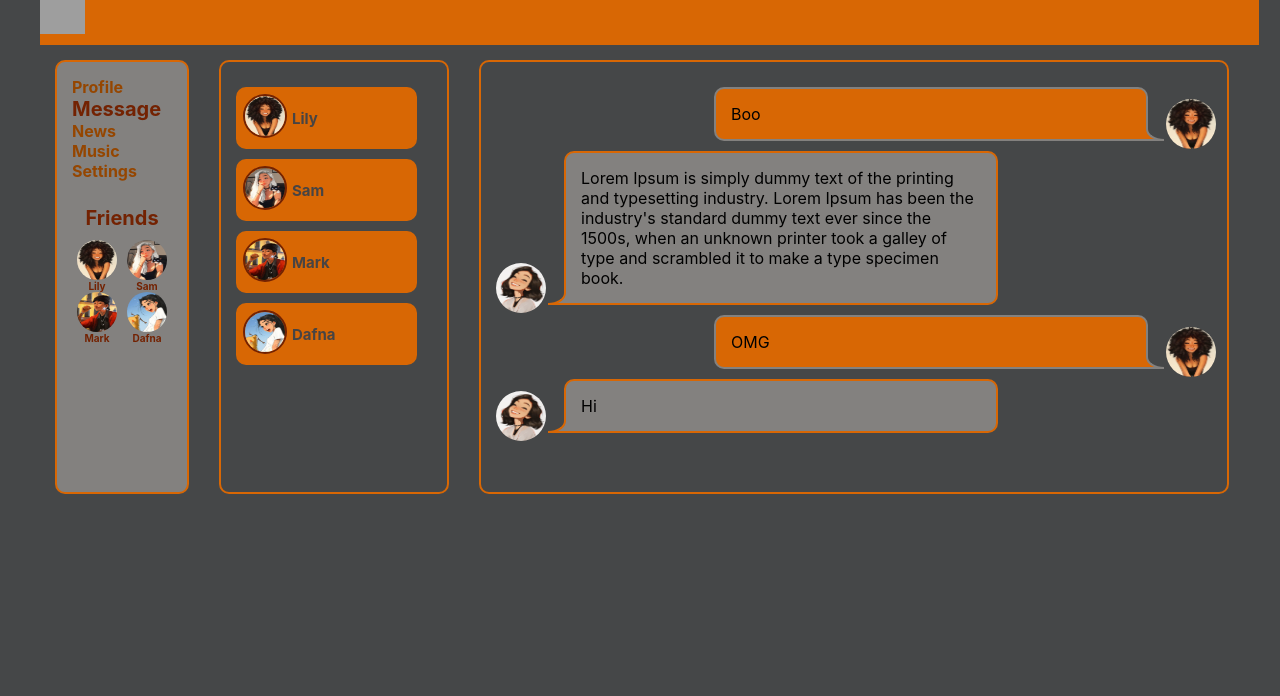
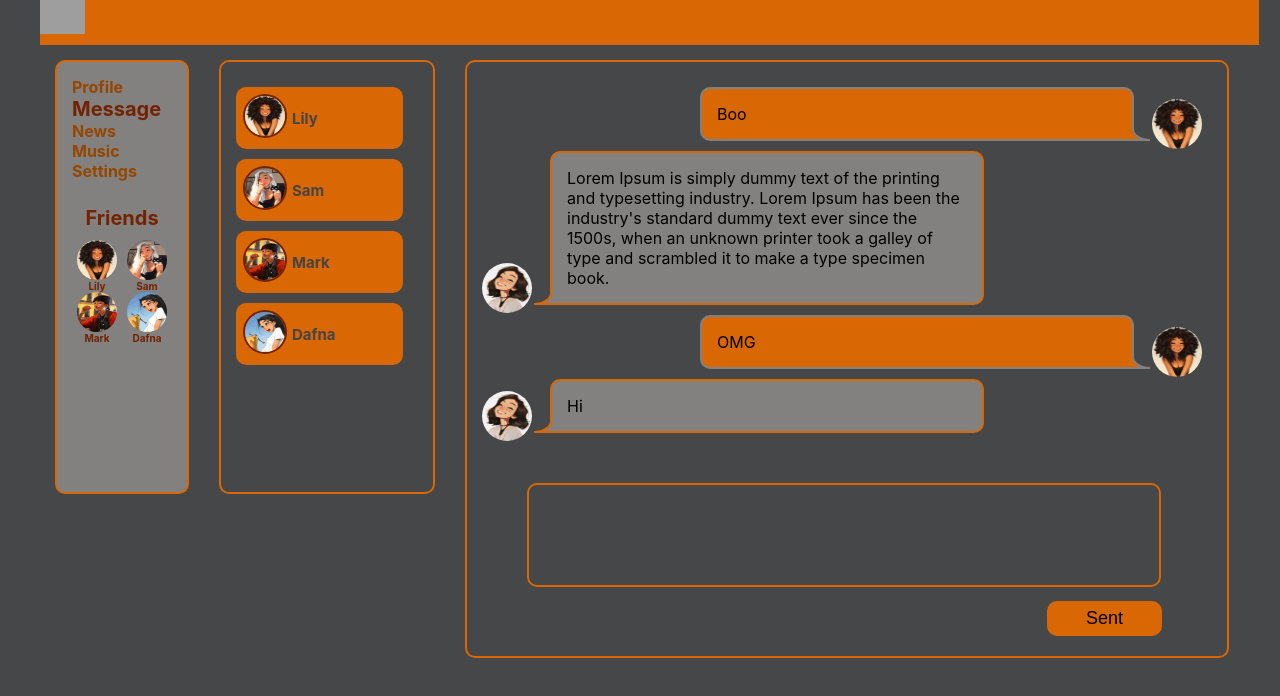
Before and after one commit to DariaGavrilenko/samurai-way-main, a React (Create React App) app: page /dialogs in a window 1280 px wide. Shown: the top 696 px of the page. Built offline with nearby package versions, Linux system fonts and the light colour scheme; grey boxes are pictures that could not be loaded.

Commit message:
update profile page

```diff
--- a/src/App.tsx
+++ b/src/App.tsx
@@ -11,6 +11,8 @@ import Settings from './components/Settings/Settings';
 
 type globalType = {
   state: statePropsType
+  addPost:(text:string)=>void
+
 }
 export type statePropsType = {
   profile:profilePropsType
@@ -51,7 +53,7 @@ const App = (props:globalType) => {
         <Navbar sidebarData={props.state.sidebar.sidebarData}/>
         <div className='app-wrapper-content'>
           <Route path='/dialogs' render={()=><Dialogs DialogNamesData={props.state.dialogs.DialogNamesData} DialogMessagesData={props.state.dialogs.DialogMessagesData}/>} />
-          <Route path='/profile' render={()=><Profile PostsData={props.state.profile.PostsData}/>} />
+          <Route path='/profile' render={()=><Profile PostsData={props.state.profile.PostsData} addPost={props.addPost}/>} />
           <Route path='/news' render={()=><News/>} />
           <Route path='/music' render={()=><Music/>} />
           <Route path='/settings' render={()=><Settings/>} />
--- a/src/components/Dialogs/Dialogs.module.css
+++ b/src/components/Dialogs/Dialogs.module.css
@@ -14,8 +14,9 @@
     border: 2px solid rgb(216, 103, 4);
     border-radius: 10px;
     padding: 15px;
-    height: 400px;
+    /* height: 400px; */
     position: relative;
+    width: 730px;
 }
 .dialogMessage1{
     background-color: rgb(216, 103, 4);
@@ -137,3 +138,20 @@
     left: -70px;
     bottom:-10px;
 }
+.dialogsTextarea textarea{
+    margin-top: 50px;
+    margin-left: 45px;
+    margin-bottom: 50px;
+    width:600px ;
+}
+.addPostButton {
+    position: absolute;
+    bottom: 20px;
+    right: 65px;
+    background-color: rgb(216, 103, 4);
+    border: 2px solid rgb(216, 103, 4);
+    border-radius: 10px;
+    width: 115px;
+    height: 35px;
+    font-size: large;
+}
--- a/src/components/Dialogs/Dialogs.tsx
+++ b/src/components/Dialogs/Dialogs.tsx
@@ -1,4 +1,5 @@
 
+import React from 'react'
 import {dialogPropsType} from '../../App'
 import s from './Dialogs.module.css'
 import DialogsMessage from './DialogsMessage/DialogMessage'
@@ -6,7 +7,8 @@ import DialogsNames from './DialogsName/DialogName'
 
 
 function Dialogs(props:dialogPropsType) {
-
+   let dialogMessageRef = React.createRef<HTMLTextAreaElement>()
+   const sentMessage = () => alert(dialogMessageRef.current?.value)
     const DialogsNamesRendering = props.DialogNamesData?.map(dn => <DialogsNames img={dn.img} name={dn.name} id={dn.id} />)
     const DialogMessagesRendering = props.DialogMessagesData?.map(dm => <DialogsMessage message={dm.message} id={dm.id} img={dm.img} />)
     return (
@@ -17,6 +19,10 @@ function Dialogs(props:dialogPropsType) {
                 </div>
                 <div className={s.dialogsMessages}>
                     {DialogMessagesRendering}
+                    <div className={s.dialogsTextarea}>
+                        <textarea ref={dialogMessageRef} ></textarea>
+                        <button className={s.addPostButton} onClick={sentMessage}>Sent</button>
+                    </div>
                 </div>
             </div>
         </div>
--- a/src/components/Profile/MyPosts/MyPosts.tsx
+++ b/src/components/Profile/MyPosts/MyPosts.tsx
@@ -1,17 +1,29 @@
 
+import { type } from '@testing-library/user-event/dist/type'
+import React from 'react'
 import { profilePropsType} from '../../../App'
+import { ProfileType } from '../Profile'
 import s from './MyPosts.module.css'
 import Post from './Post/Post'
 
-const MyPosts = (props:profilePropsType) => {
+type MyPostsType = ProfileType
 
-    const postRendering = props.PostsData?.map(post => <Post  message={post.message} likes={post.likes}/>)
+const MyPosts = (props:ProfileType) => {
+ let postMessageRef = React.createRef<HTMLTextAreaElement>()
+ const addMessage = ()=>{
+    debugger
+    if(postMessageRef.current?.value){
+    props.addPost(postMessageRef.current?.value)
+    postMessageRef.current.value = " "
+}}
+
+    const postRendering = props.PostsData.map(post => <Post  message={post.message} likes={post.likes}/>)
     return (
         <div className={s.posts}>
             my post
             <div className={s.addPostArea}>
-                <textarea placeholder='Your message...'></textarea>
-                <button className={s.addPostButton}>add posts</button>
+                <textarea  ref={postMessageRef} placeholder='Your message...' ></textarea>
+                <button className={s.addPostButton} onClick={addMessage}>add posts</button>
             </div>
             <div>new post
                 {postRendering}
--- a/src/components/Profile/Profile.tsx
+++ b/src/components/Profile/Profile.tsx
@@ -1,15 +1,19 @@
-import {profilePropsType} from '../../App'
+import {PostsDataPropsType} from '../../App'
 import MyPosts from './MyPosts/MyPosts'
 import s from './Profile.module.css'
 import ProfileInfo from './ProfileInfo/ProfileInfo'
 
+export type ProfileType = {
+    PostsData:Array<PostsDataPropsType>
+    addPost:(text:string)=>void
+}
 
-const Profile = (props:profilePropsType) => {
+const Profile = (props:ProfileType) => {
     return (
 
         <div className={s.content}>
             <ProfileInfo/>
-            <MyPosts PostsData={props.PostsData}/>
+            <MyPosts PostsData={props.PostsData} addPost={props.addPost}/>
         </div>
     )
 }
--- a/src/index.tsx
+++ b/src/index.tsx
@@ -3,8 +3,6 @@ import ReactDOM from 'react-dom';
 import './index.css';
 import App from './App';
 import state from './redux/state';
+import rerenderEntireTree from './render';
 
-ReactDOM.render(
-    <App state = {state}/>,
-  document.getElementById('root')
-);
+rerenderEntireTree(state)
--- a/src/redux/state.tsx
+++ b/src/redux/state.tsx
@@ -3,8 +3,10 @@ import sam from './sam.jpeg'
 import mark from './mark.jpeg'
 import dafna from './dafna.jpeg'
 import main from './main.jpeg'
+import { statePropsType } from '../App'
+import rerenderEntireTree from '../render'
 
-const state = {
+const state: statePropsType = {
     profile: {
         PostsData: [
             { id: 1, message: 'Hi, how are you?', likes: 12 },
@@ -35,4 +37,11 @@ const state = {
     }
 
 }
+export const addPost =(text:string)=>{
+    debugger
+    let newPost = {id:5,message:text,likes:0}
+    state.profile.PostsData.push(newPost)
+    rerenderEntireTree(state)
+    console.log(state.profile.PostsData)
+}
 export default state
--- /dev/null
+++ b/src/render.tsx
@@ -0,0 +1,13 @@
+import React from 'react';
+import ReactDOM from 'react-dom';
+import './index.css';
+import App, { statePropsType } from './App';
+import state, { addPost } from './redux/state';
+
+const rerenderEntireTree = (state:statePropsType)=>{
+  ReactDOM.render(
+    <App state = {state} addPost={addPost}/>,
+  document.getElementById('root')
+);
+}
+export default rerenderEntireTree
```
